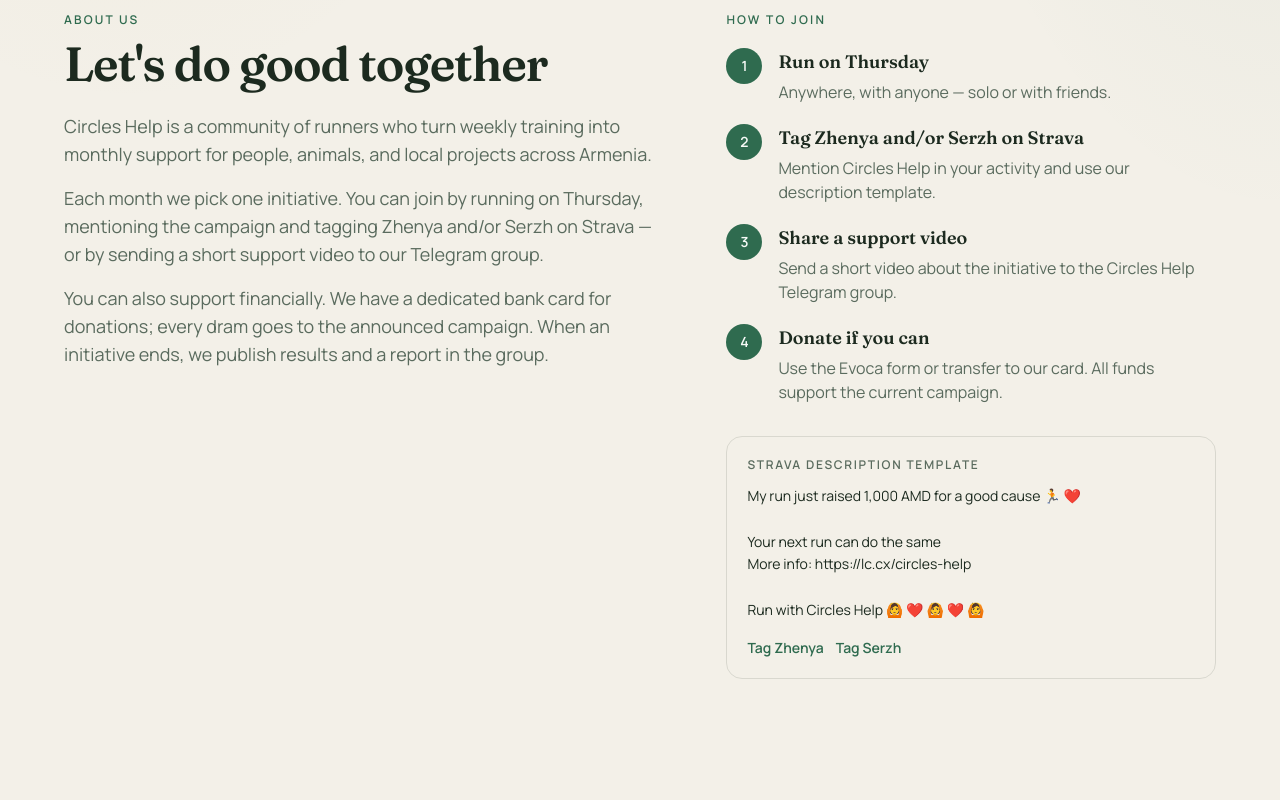
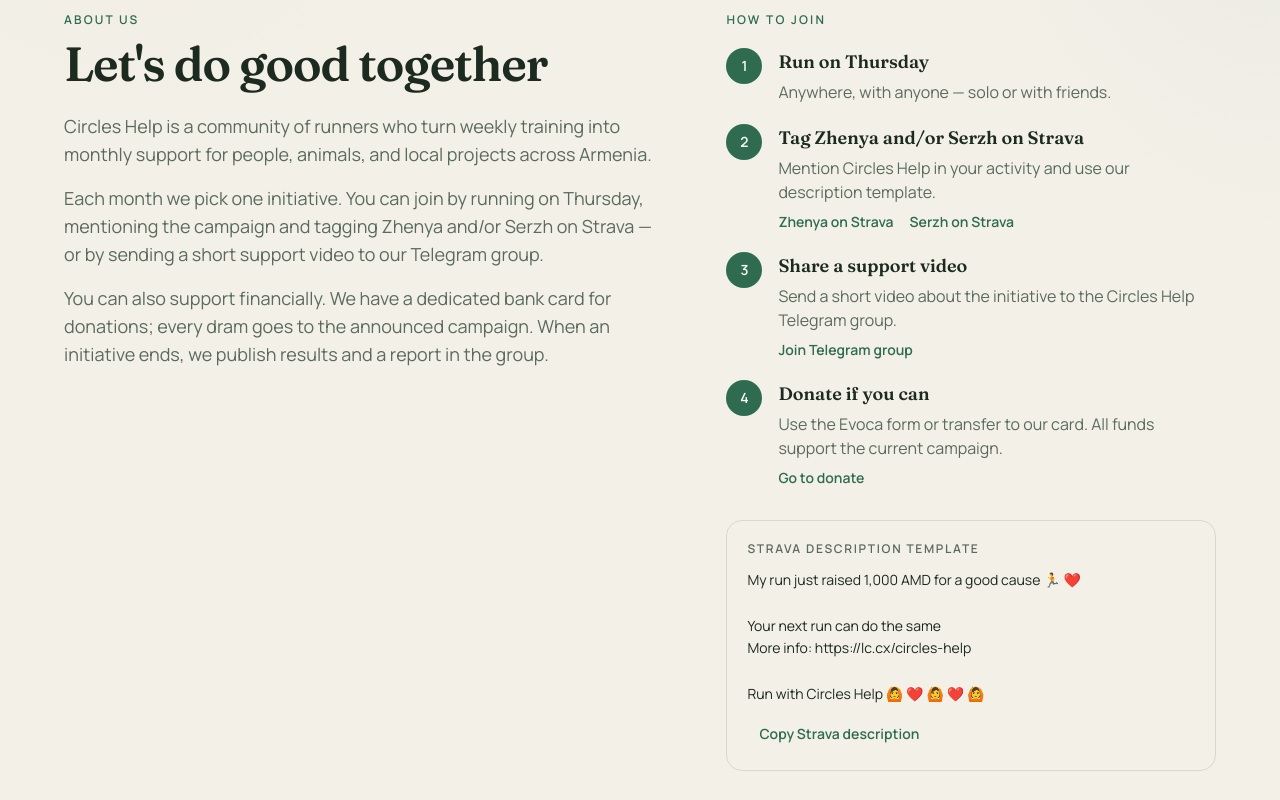
Before and after one commit to eastyoucow/circleshelp, a Next.js app: page / in a window 1280 px wide. Shown: the part 900-1700 px from the top of the page. Built offline with nearby package versions, Linux system fonts and the light colour scheme.

Commit message:
Clarify finished activities and improve how-to-join UX.
Remove donate CTAs from completed activity pages, link Zhenya/Serzh/Telegram in join steps, and make the Strava template one-tap copyable.

Co-authored-by: Cursor <cursoragent@cursor.com>

```diff
--- a/app/activities/[slug]/page.tsx
+++ b/app/activities/[slug]/page.tsx
@@ -123,10 +123,10 @@ export default async function ActivityPage({ params }: PageProps) {
 
         <div className="mt-14 flex flex-wrap gap-3">
           <Link
-            href="/#donate"
+            href="/#month"
             className="rounded-full bg-accent px-6 py-3 text-sm font-semibold text-accent-fg transition hover:brightness-110"
           >
-            Donate to the current campaign
+            See this month&apos;s campaign
           </Link>
           <Link
             href="/#activities"
@@ -135,6 +135,10 @@ export default async function ActivityPage({ params }: PageProps) {
             Back to activities
           </Link>
         </div>
+        <p className="mt-4 text-sm text-muted">
+          This activity is finished. Donations now support the current monthly
+          campaign.
+        </p>
       </div>
     </article>
   );
--- a/components/about-section.tsx
+++ b/components/about-section.tsx
@@ -1,3 +1,4 @@
+import { CopyTextButton } from "@/components/copy-text-button";
 import { site } from "@/content/site";
 
 export function AboutSection() {
@@ -35,32 +36,41 @@ export function AboutSection() {
                   <p className="mt-1 text-sm leading-relaxed text-muted md:text-base">
                     {step.detail}
                   </p>
+                  {"links" in step && step.links ? (
+                    <div className="mt-2 flex flex-wrap gap-x-4 gap-y-1 text-sm">
+                      {step.links.map((link) => (
+                        <a
+                          key={link.href}
+                          href={link.href}
+                          {...(link.href.startsWith("http")
+                            ? { target: "_blank", rel: "noreferrer" }
+                            : {})}
+                          className="font-semibold text-accent underline-offset-4 hover:underline"
+                        >
+                          {link.label}
+                        </a>
+                      ))}
+                    </div>
+                  ) : null}
                 </div>
               </li>
             ))}
           </ol>
 
-          <div className="mt-8 rounded-2xl border border-border bg-elevated/70 p-5">
+          <CopyTextButton
+            text={site.stravaTemplate}
+            label="Copy Strava description"
+            className="mt-8"
+          >
+            <div>
               <p className="text-xs font-semibold uppercase tracking-[0.14em] text-muted">
                 Strava description template
               </p>
               <pre className="mt-3 whitespace-pre-wrap font-body text-sm leading-relaxed text-foreground">
                 {site.stravaTemplate}
               </pre>
-            <div className="mt-4 flex flex-wrap gap-3 text-sm">
-              {site.strava.map((person) => (
-                <a
-                  key={person.href}
-                  href={person.href}
-                  target="_blank"
-                  rel="noreferrer"
-                  className="font-semibold text-accent underline-offset-4 hover:underline"
-                >
-                  Tag {person.shortName}
-                </a>
-              ))}
             </div>
-          </div>
+          </CopyTextButton>
         </div>
       </div>
     </section>
--- a/components/copy-card-button.tsx
+++ b/components/copy-card-button.tsx
@@ -13,7 +13,19 @@ export function CopyCardButton({ cardNumber, className }: CopyCardButtonProps) {
 
   async function handleCopy() {
     try {
-      await navigator.clipboard.writeText(cardNumber);
+      if (navigator.clipboard?.writeText) {
+        await navigator.clipboard.writeText(cardNumber);
+      } else {
+        const textarea = document.createElement("textarea");
+        textarea.value = cardNumber;
+        textarea.setAttribute("readonly", "");
+        textarea.style.position = "fixed";
+        textarea.style.opacity = "0";
+        document.body.appendChild(textarea);
+        textarea.select();
+        document.execCommand("copy");
+        document.body.removeChild(textarea);
+      }
       setCopied(true);
       window.setTimeout(() => setCopied(false), 2000);
     } catch {
--- /dev/null
+++ b/components/copy-text-button.tsx
@@ -0,0 +1,64 @@
+"use client";
+
+import { useState } from "react";
+import { cn } from "@/lib/utils";
+
+type CopyTextButtonProps = {
+  text: string;
+  label?: string;
+  className?: string;
+  children?: React.ReactNode;
+};
+
+async function copyText(text: string) {
+  if (navigator.clipboard?.writeText) {
+    await navigator.clipboard.writeText(text);
+    return;
+  }
+
+  const textarea = document.createElement("textarea");
+  textarea.value = text;
+  textarea.setAttribute("readonly", "");
+  textarea.style.position = "fixed";
+  textarea.style.opacity = "0";
+  document.body.appendChild(textarea);
+  textarea.select();
+  document.execCommand("copy");
+  document.body.removeChild(textarea);
+}
+
+export function CopyTextButton({
+  text,
+  label = "Copy",
+  className,
+  children,
+}: CopyTextButtonProps) {
+  const [copied, setCopied] = useState(false);
+
+  async function handleCopy() {
+    try {
+      await copyText(text);
+      setCopied(true);
+      window.setTimeout(() => setCopied(false), 2000);
+    } catch {
+      setCopied(false);
+    }
+  }
+
+  return (
+    <button
+      type="button"
+      onClick={handleCopy}
+      className={cn(
+        "group flex w-full flex-col gap-3 rounded-2xl border border-border bg-elevated/70 p-5 text-left transition hover:border-accent/40 active:scale-[0.99]",
+        className,
+      )}
+      aria-label={copied ? "Copied" : label}
+    >
+      {children}
+      <span className="inline-flex w-fit items-center rounded-full bg-accent-dim px-3 py-1.5 text-sm font-semibold text-accent transition group-hover:bg-accent group-hover:text-accent-fg">
+        {copied ? "Copied" : label}
+      </span>
+    </button>
+  );
+}
--- a/content/site.ts
+++ b/content/site.ts
@@ -41,15 +41,35 @@ Run with Circles Help 🙆 ❤️ 🙆 ❤️ 🙆`,
     },
     {
       title: "Tag Zhenya and/or Serzh on Strava",
-      detail: "Mention Circles Help in your activity and use our description template.",
+      detail:
+        "Mention Circles Help in your activity and use our description template.",
+      links: [
+        {
+          label: "Zhenya on Strava",
+          href: "https://strava.app.link/AL1w2vdVk4b",
+        },
+        {
+          label: "Serzh on Strava",
+          href: "https://strava.app.link/3DSZO5swl4b",
+        },
+      ],
     },
     {
       title: "Share a support video",
-      detail: "Send a short video about the initiative to the Circles Help Telegram group.",
+      detail:
+        "Send a short video about the initiative to the Circles Help Telegram group.",
+      links: [
+        {
+          label: "Join Telegram group",
+          href: "https://t.me/+j2yWQ6wA2vc3OGIy",
+        },
+      ],
     },
     {
       title: "Donate if you can",
-      detail: "Use the Evoca form or transfer to our card. All funds support the current campaign.",
+      detail:
+        "Use the Evoca form or transfer to our card. All funds support the current campaign.",
+      links: [{ label: "Go to donate", href: "/#donate" }],
     },
   ],
 } as const;
```
Lines whose indentation alone changed are shown as unchanged.
